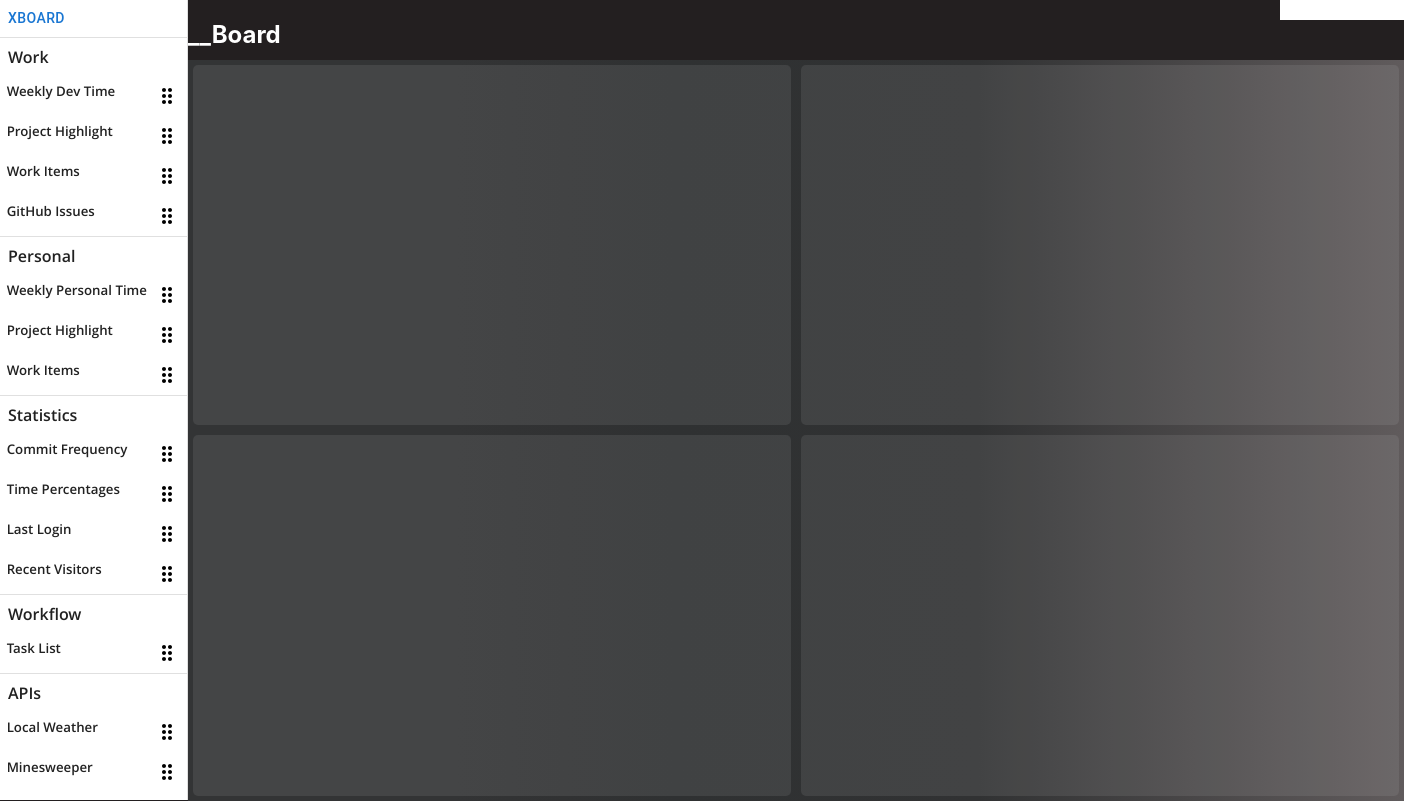
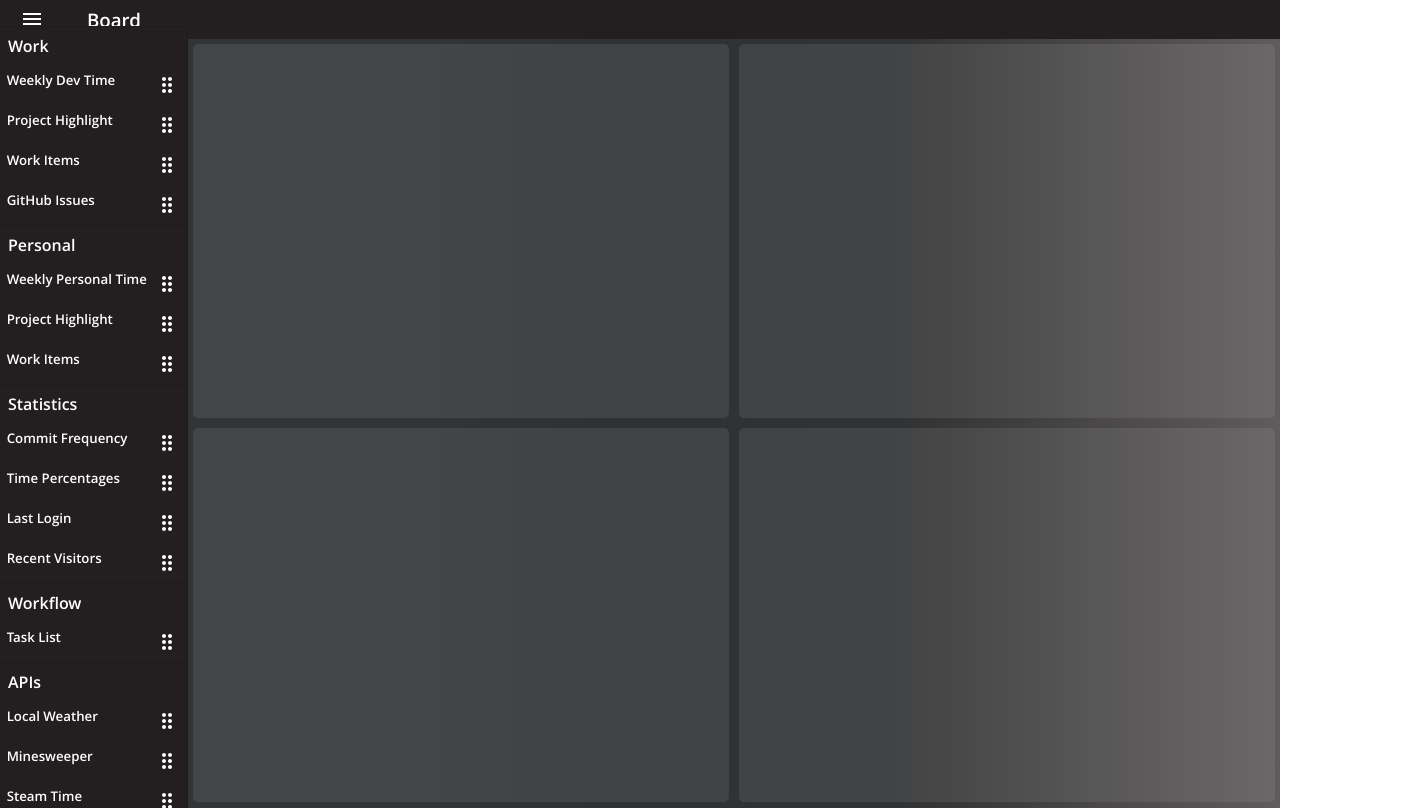
Before and after one commit to GBlackwell1/__board, a React (Create React App) app: page / in a window 1280 px wide. Both pictures are taken after a click on the button 32 px from the left and 18 px from the top of the page. Shown: the whole page, 1404 px wide, since content can reach past the window. Built offline with nearby package versions, Linux system fonts and the light colour scheme.

Commit message:
more styling and reformatting, ready for next phase

```diff
--- a/src/App.css
+++ b/src/App.css
@@ -17,7 +17,7 @@
   flex-wrap: wrap;
   justify-content: space-around;
   width: auto;
-  height: 92.6vh;
+  height: 96.1vh;
   background: rgb(51,52,53);
   background: linear-gradient(90deg, rgba(51,52,53,1) 22%, rgba(49,50,51,1) 31%, rgba(47,49,50,1) 40%, rgba(49,50,51,1) 65%, rgba(96,91,92,1) 100%);
 }
@@ -34,13 +34,6 @@
 
   height: 48.7%;
   margin:0.3rem;
-  overflow: hidden;
-}
-
-.widgetStyles {
-  margin: .5rem;
-  background-color: #282c34;
-  width: 100%;
   overflow: hidden;
 }
 
@@ -61,17 +54,18 @@
   height: auto;
 }
 
-.UIContainer {
-  width: 2%;
+.boardContainer {
+  width: 100%;
+  height: 98%;
 }
 
 .boardHeader {
-  width: 95vw;
-  height: 5vh;
-  background-color: var(--background);
-  color:  var(--header);
+  height: auto;
+  color: var(--header);
+  font-family: "Open Sans Bold";
+  display: flex;
 }
 
-.boardContainer {
-  align-content: flex-end;
+h3 {
+  margin: 0.37em;
 }
--- a/src/App.tsx
+++ b/src/App.tsx
@@ -2,37 +2,35 @@ import React, {useState} from 'react';
 import './App.css';
 import UI from './components/UI';
 import DropSection from './components/DropSection';
+import { Button } from '@mui/material';
+import MenuIcon from '@mui/icons-material/Menu';
 
 const App: React.FC = () => {
   let drawerWidth: number = 188;
-
   const [open, setOpen] = useState<boolean>(false);
-  // TODO: Make sure the drawer opening is cohesive with the logo __board
-  const UIOpen = (openClick: boolean) => {
-    setOpen(openClick);
-  };
   /* Thoughts:
   * - Parent object for all widgets, will control API request rate (global settings instead?)
   */
   return (
     <div id="toplevel">
-      <div className="UIContainer"
-        style={{width: !open ? drawerWidth : 0}}>
-        <UI openFunc={UIOpen} />
+
+      <div className="boardContainer">
+        <div className="boardHeader">
+          <Button onClick={() => setOpen(!open)} >
+            <MenuIcon style={{color: 'white'}}/>
+          </Button>
+          <h3>__Board</h3>
         </div>
-      <div
-        style={{marginLeft: open ? drawerWidth : 0}}
-        className="boardContainer">
-            <div className="boardHeader">
-              <h2>__Board</h2>
-            </div>
-            <div  className="draggableParent">
+        <div className="draggableParent"
+             style={{marginLeft: open ? drawerWidth : 0, transition: 'margin-left 0.24s'}}>
+          <UI open={open}/>
           <DropSection id="NW"/>
           <DropSection id="NE"/>
           <DropSection id="SW"/>
           <DropSection id="SE"/>
         </div>
       </div>
+
     </div>
   );
 }
--- a/src/components/DropSection.tsx
+++ b/src/components/DropSection.tsx
@@ -2,8 +2,7 @@ import React, { useState, useEffect } from 'react';
 import { useSelector } from 'react-redux';
 import "../App.css";
 import { RootState } from '../redux/reduxTypes';
-import { Button } from '@mui/material';
-import DragIndicatorOutlinedIcon from '@mui/icons-material/DragIndicatorOutlined';
+import WidgetBasis from '../widgets/WidgetBasis';
 
 const selectState = (state: RootState) => state.itemSelected.itemSelected;
 type Props = { id: string; };
@@ -66,15 +65,11 @@ const DropSection: React.FC<Props> = ({id}) => {
 
     function widgetRender(list: string[], widget: string) {
         return (
-            <div className="widgetStyles"
-                style={(list.length%2 !== 0) ? {flexBasis: "100%"} : {flexBasis: "50%"}}>
-                <Button
-                    onClick={() => deleteListItem(widget)}
-                >
-                    <DragIndicatorOutlinedIcon />
-                </Button>
-                {widget}
-            </div>
+            <WidgetBasis
+                key={`${widget}-${id}`}
+                header={widget}
+                deleteListItem={deleteListItem}
+            />
         )
     }
 
@@ -84,6 +79,7 @@ const DropSection: React.FC<Props> = ({id}) => {
             id={`${id}-section`}
             onMouseEnter={() => {setMouseEnter(true)}}
             onMouseLeave={() => {setMouseEnter(false)}}
+            style={(topList.length === 0 && bottomList.length === 0) ? {} : {background: "none"}}
         >
             <div className='topSection' style={(topList.length > 0) ? {height: "100%"} : {height: "auto"}}>
                 {topList.map((widget) => {
--- a/src/components/UI.tsx
+++ b/src/components/UI.tsx
@@ -1,42 +1,34 @@
-import React, { useState } from 'react';
-import { Drawer, Button, Divider } from "@mui/material";
+import React from 'react';
+import { Drawer, Divider } from "@mui/material";
 import ListItem from '../widgets/ListItem';
 import ListItems from '../data/ListItems.json';
-import MenuIcon from '@mui/icons-material/Menu';
 import "./UI.css";
 
-type UIProps = {openFunc: (open: boolean) => void};
+type UIProps = {
+  open: boolean;
+}
 
-const UI: React.FC<UIProps> = ({ openFunc }) => {
-  const [open, setOpen] = useState<boolean>(false);
+const UI: React.FC<UIProps> = ({open}) => {
   const WorkItems = ListItems.filter(listItem => listItem.ListItemSection.toLowerCase() === 'work');
   const PersonalItems = ListItems.filter(listItem => listItem.ListItemSection.toLowerCase() === 'personal');
   const StatisticsItems = ListItems.filter(listItem => listItem.ListItemSection.toLowerCase() === 'statistics');
   const WorkflowItems = ListItems.filter(listItem => listItem.ListItemSection.toLowerCase() === 'workflow');
   const APIItems = ListItems.filter(listItem => listItem.ListItemSection.toLowerCase() === 'apis');
 
-  // TODO: Make sure the drawer opening is cohesive with the logo __board
-  function UIOpen(open: boolean) {
-    setOpen(open);
-    openFunc(open);
-  }
-
   return (
     <div id="UI">
-      <Button onClick={() => UIOpen(true)} >
-        <MenuIcon />
-      </Button>
       <Drawer
         id="drawer"
         open={open}
         anchor='left'
         variant='persistent'
-        >
-          <div>
-            <Button onClick={() => UIOpen(false)}>
-              XBOARD
-            </Button>
-          </div>
+        PaperProps={{
+          sx: { marginTop: '2%',
+                backgroundColor: 'var(--background)',
+                color: 'var(--header)',
+           }
+        }}
+      >
           {/* WORK SECTION */}
           <Divider />
           <h4>Work</h4>
--- a/src/widgets/ListItem.tsx
+++ b/src/widgets/ListItem.tsx
@@ -23,20 +23,17 @@ const ListItem: React.FC<Props> = ({ListItemDescription, ListItemName, ListItemS
         dispatch({type: 'itemSelected/listItemDropped', payload: ListItemName});
     });
 
-    // TODO: Do some animation that shows dragability to spots on the board
     return (
         <div className="DraggableListItemParent">
             <h5>{ListItemName}</h5>
             <Tooltip title={ListItemDescription} placement='right'>
                 <IconButton id={`${ListItemName}-draggable`}
                     onPointerDown={setClickedItem}
-                    style={{cursor: 'grab', color: 'black'}}
-
+                    style={{cursor: 'grab', color: 'white'}}
                     >
                     <DragIndicatorOutlinedIcon />
                 </IconButton>
             </Tooltip>
-
         </div>
      );
 };
--- /dev/null
+++ b/src/widgets/WidgetBasis.css
@@ -0,0 +1,19 @@
+.widgetStyles {
+    margin: .5rem;
+    background-color: var(--background);
+    border-radius: 5px;
+    width: 100%;
+    overflow: hidden;
+    filter: drop-shadow(0px 4px 4px rgba(0, 0, 0, 0.25));
+    color: var(--header);
+}
+
+.widgetHeader {
+    display: flex;
+    justify-content: space-between;
+    align-items: center;
+    padding-left: 2em;
+    padding-right: 1em;
+    color: var(--header);
+    font-size: 1rem;
+}
--- /dev/null
+++ b/src/widgets/WidgetBasis.tsx
@@ -0,0 +1,25 @@
+import React from 'react';
+import { IconButton } from '@mui/material';
+import DeleteIcon from '@mui/icons-material/Delete';
+import './WidgetBasis.css';
+
+type Props = { header: string;
+               deleteListItem: (header: string) => void;
+ };
+
+const WidgetBasis: React.FC<Props> = ({header, deleteListItem}) => {
+
+    return (
+        <div className="widgetStyles">
+            <div className="widgetHeader">
+                <h2>{header}</h2>
+                <IconButton onClick={() => deleteListItem(header)}
+                    style={{color: 'white'}}>
+                    <DeleteIcon />
+                </IconButton>
+            </div>
+        </div>
+    );
+}
+
+export default WidgetBasis;
```
Lines whose indentation alone changed are shown as unchanged.
